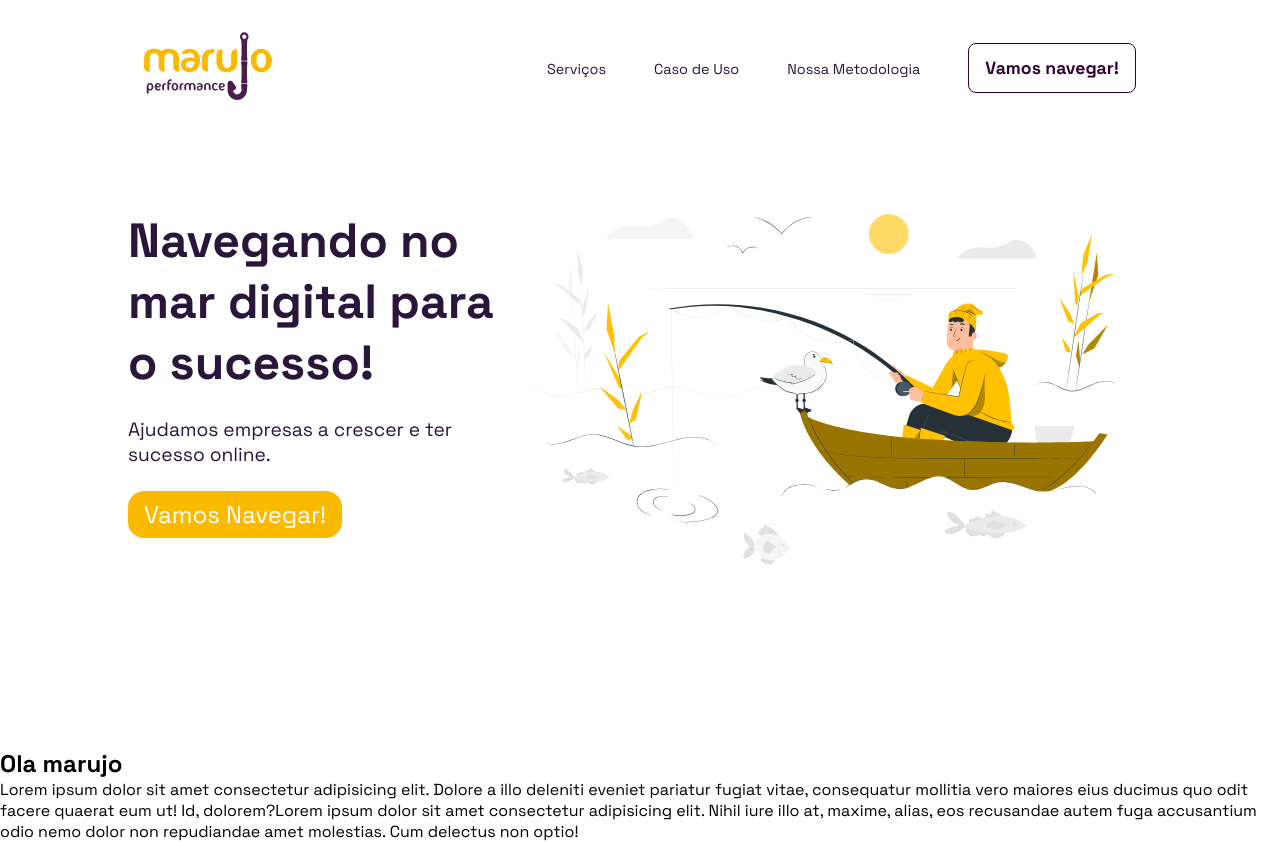
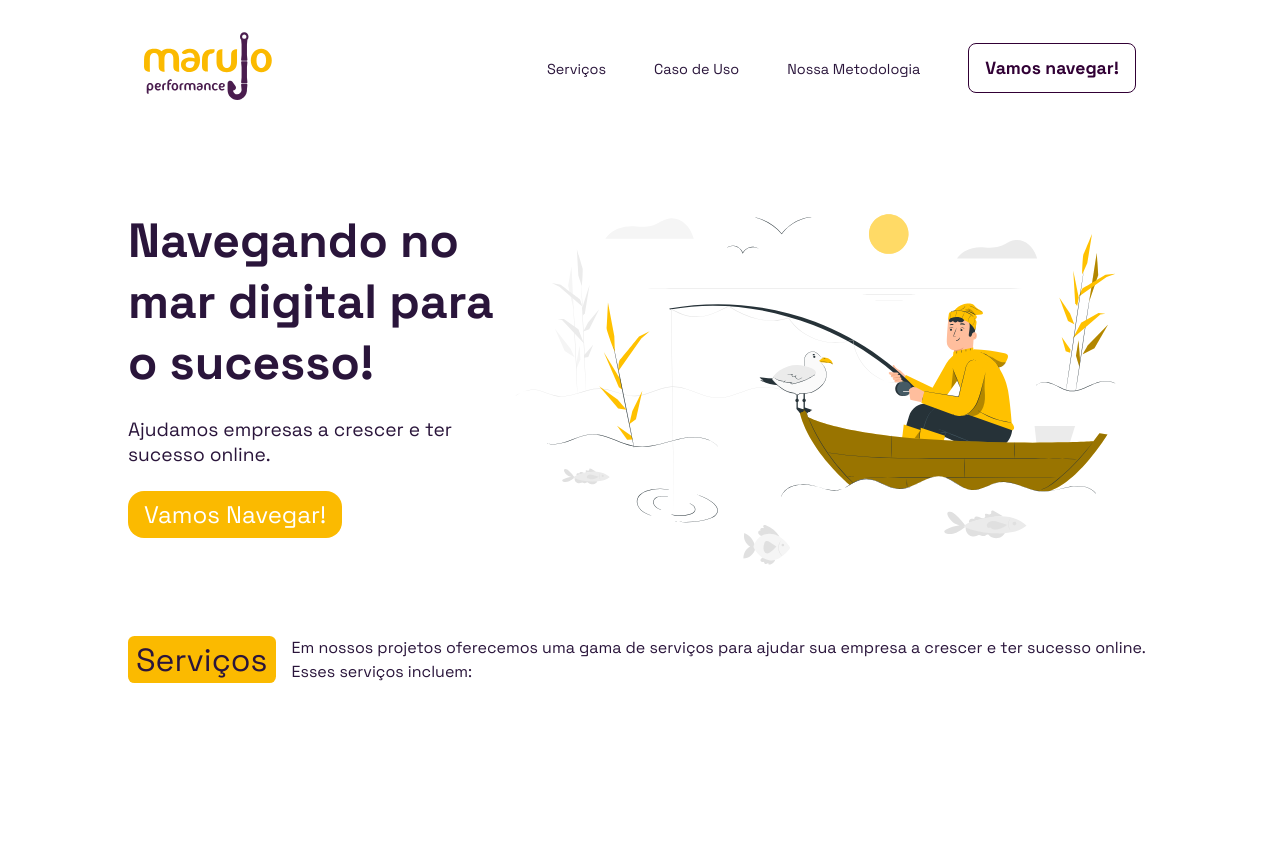
Before and after one commit to Vinicius-faricast/lp_marujo_performance, a React (Vite) app in the folder marujo_performance/: page / in a window 1280 px wide. After the commit the page ends 800 px from the top, so only its background shows below. Built offline with nearby package versions, Linux system fonts and the light colour scheme.

Commit message:
initialize service component

```diff
--- a/marujo_performance/src/App.jsx
+++ b/marujo_performance/src/App.jsx
@@ -1,5 +1,6 @@
 import { Header } from "./components/Header/Header"
 import { Hero } from "./components/Hero/Hero"
+import { Services } from "./components/Services/Services"
 
 
 function App() {
@@ -8,8 +9,7 @@ function App() {
     <>
       <Header />
       <Hero />
-      <h2 id="#service">Ola marujo</h2>
-      <p>Lorem ipsum dolor sit amet consectetur adipisicing elit. Dolore a illo deleniti eveniet pariatur fugiat vitae, consequatur mollitia vero maiores eius ducimus quo odit facere quaerat eum ut! Id, dolorem?Lorem ipsum dolor sit amet consectetur adipisicing elit. Nihil iure illo at, maxime, alias, eos recusandae autem fuga accusantium odio nemo dolor non repudiandae amet molestias. Cum delectus non optio!</p>
+      <Services />
     </>
   )
 }
--- /dev/null
+++ b/marujo_performance/src/components/HeaderSections/HeaderSections.jsx
@@ -0,0 +1,12 @@
+import * as S from './styles'
+
+export const HeaderSections = ({title, children}) => {
+
+    return (
+        <S.HeaderSectionContainer>
+        <S.TitleSection>{title}</S.TitleSection>
+        <S.ContentSection>{children}</S.ContentSection>
+        </S.HeaderSectionContainer>
+
+    )
+}
--- /dev/null
+++ b/marujo_performance/src/components/HeaderSections/styles.js
@@ -0,0 +1,33 @@
+import { styled} from 'styled-components';
+
+export const HeaderSectionContainer = styled.div`
+    display: flex;
+    flex-direction: row;
+    justify-content: space-around;
+    align-items: center;
+    gap: 1rem;
+
+    @media screen and (max-width:800px){
+        flex-wrap: wrap;
+    }
+`;
+
+export const TitleSection = styled.h2`
+    background: var(--primary-color);
+    color: var(--text-color100);
+    font-weight: 400;
+    font-size: 2rem;
+    padding: .2rem .5rem;
+    border-radius: .4rem;
+`;
+
+export const ContentSection = styled.p`
+    color: var(--text-color100);
+    font-size: 1rem;
+    line-height: 150%;
+
+    @media screen and (max-width:800px){
+        text-align: center;
+        padding-inline: 1rem;
+    }
+`;
--- a/marujo_performance/src/components/Hero/style.js
+++ b/marujo_performance/src/components/Hero/style.js
@@ -4,7 +4,7 @@ export const Hero = styled.section`
     max-width: 1024px;
     width: 100%;
     margin: 0 auto;
-    padding: 10rem 0;
+    padding: 10rem 0 3rem 0;
     display: flex;
     justify-content: space-between;
     align-items: center;
@@ -12,7 +12,7 @@ export const Hero = styled.section`
     @media screen and (max-width:800px) {
         flex-direction: column-reverse;
         align-items: center;
-        padding: 10rem 1rem;
+        padding: 10rem 1rem 5rem 1rem;
     }
 `;
 
--- a/marujo_performance/src/components/MenuList/MenuList.jsx
+++ b/marujo_performance/src/components/MenuList/MenuList.jsx
@@ -2,8 +2,6 @@ import * as S from './styles';
 
 export const MenuList = (props) => {
     const {isOpen, handleClick, value, styles} = props;
-
-    console.log(props.value)
 
     return(
         <S.MenuList open={isOpen}>
--- /dev/null
+++ b/marujo_performance/src/components/Services/Services.jsx
@@ -0,0 +1,12 @@
+import { HeaderSections } from "../HeaderSections/HeaderSections";
+import * as S from './styles'
+
+export const Services = () => {
+    return(
+        <S.ContainerService>
+            <HeaderSections title={'Serviços'}>
+                Em nossos projetos oferecemos uma gama de serviços para ajudar sua empresa a crescer e ter sucesso online. Esses serviços incluem:
+            </HeaderSections>
+        </S.ContainerService>
+    )
+}
--- /dev/null
+++ b/marujo_performance/src/components/Services/styles.js
@@ -0,0 +1,13 @@
+import {styled} from 'styled-components';
+
+export const ContainerService = styled.section`
+    /* border: 1px solid red; */
+    /* display: flex; */
+    /* flex-direction: row; */
+    /* justify-content: center; */
+    /* align-items: center; */
+    /* max-height: 100%; */
+    max-width: 1024px;
+    margin: 0 auto;
+    /* gap: 1rem; */
+`
```
Also changed, not shown: marujo_performance/src/components/Header/Header.jsx (+3 -6 lines).
